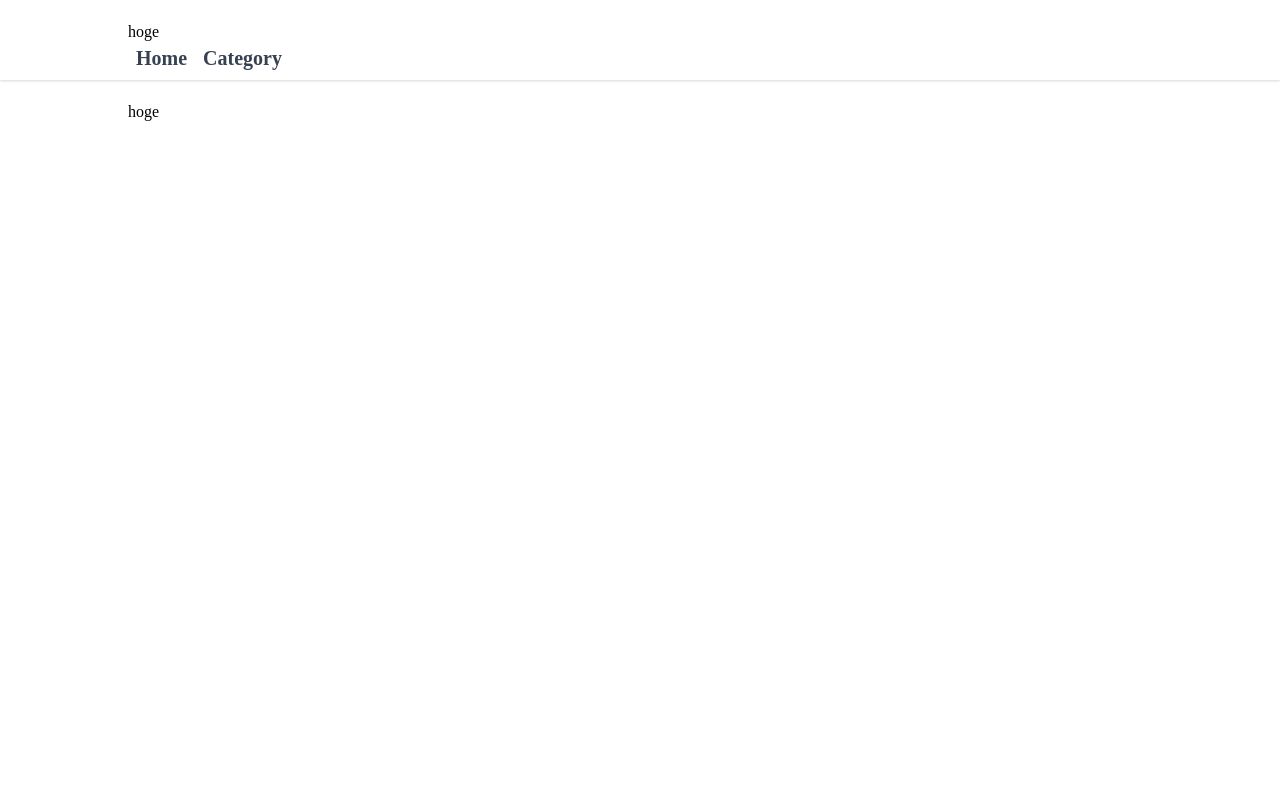
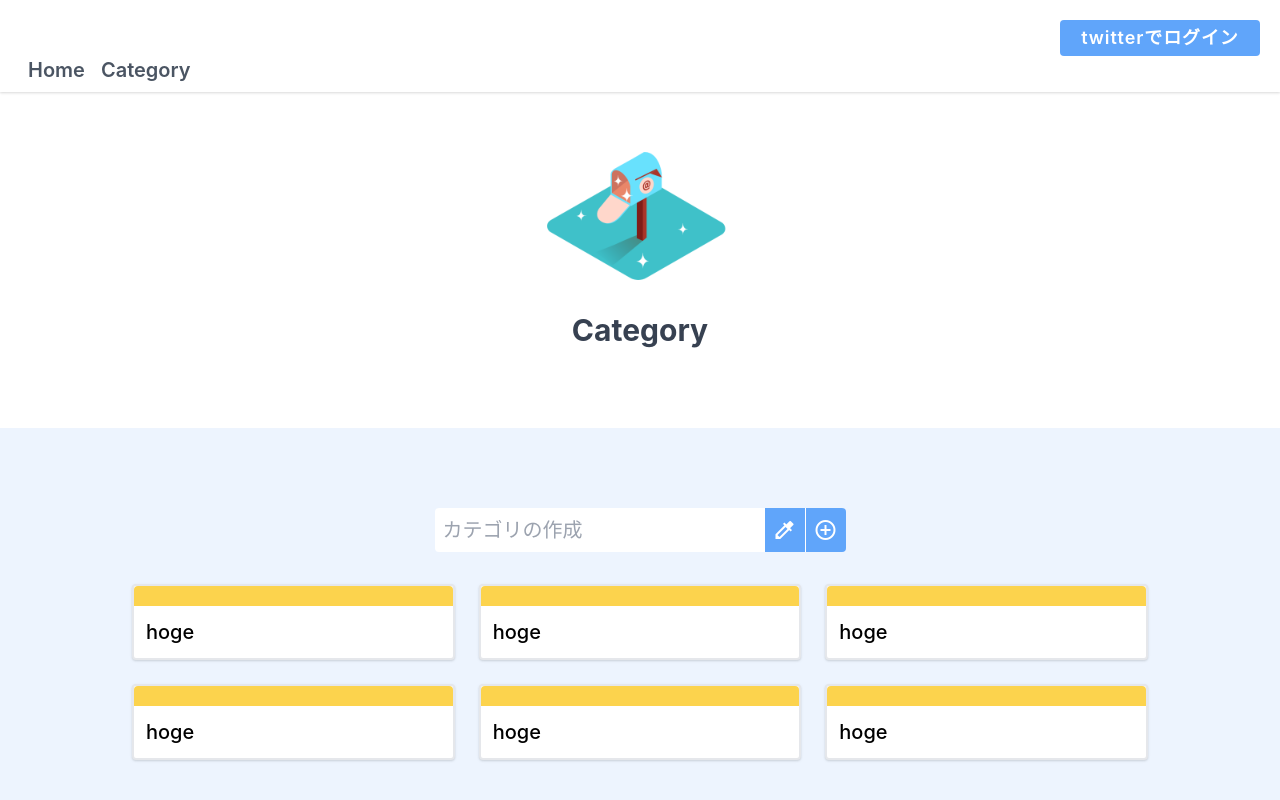
Before and after one commit to kazuki-komori/tweex-front, a Nuxt app: page /category in a window 1280 px wide. Shown: the top 800 px of the page. Built offline with nearby package versions, Linux system fonts and the light colour scheme; no server answers.

Commit message:
update: カテゴリー画面の作成

```diff
--- a/components/atoms/LoginButton.vue
+++ b/components/atoms/LoginButton.vue
@@ -1,9 +1,17 @@
 <template>
   <div
-    class="p-button text-xl bg-blue-400 font-medium text-white text-center rounded cursor-pointer hover:opacity-75 p-1"
+    class="c-button bg-blue-400 text-center rounded cursor-pointer hover:opacity-75 p-1"
   >
-    <p class="font-bold">twitterでログイン</p>
+    <p class="text-sm sm:text-lg font-semibold text-white tracking-wider">twitterでログイン</p>
   </div>
 </template>
-<script>
-</script>
+<style scoped>
+.c-button {
+  width: 200px;
+}
+@media (max-width: 639px) {
+  .c-button {
+    width: 150px;
+  }
+}
+</style>
--- a/components/atoms/Modal.vue
+++ b/components/atoms/Modal.vue
@@ -1,6 +1,6 @@
 <template>
   <div @click.self="$emit('close')" class="left-0 top-0 h-screen w-full fixed bg-black bg-opacity-50 z-40">
-    <div class="modal p-10 bg-white rounded shadow-lg w-1/3 mt-24 mx-auto bg-gray-200">
+    <div class="modal sm:p-10 p-2 bg-white rounded shadow-lg w-1/3 mt-24 mx-auto bg-gray-200">
       <slot/>
     </div>
   </div>
@@ -13,4 +13,9 @@
   overflow-y: hidden;
   position: fixed;
 }
+@media (max-width: 639px) {
+  .modal {
+    width: 250px;
+  }
+}
 </style>
--- a/components/layout/AppContainer.vue
+++ b/components/layout/AppContainer.vue
@@ -1,5 +1,5 @@
 <template>
-  <section class="c-container w-full mx-auto">
+  <section class="c-container w-full mx-auto px-1">
     <slot />
   </section>
 </template>
--- a/components/layout/AppHeader.vue
+++ b/components/layout/AppHeader.vue
@@ -1,19 +1,25 @@
 <template>
-  <section class="mb-5 pt-5 pb-2 shadow">
-    <AppContainer>
-      <p>hoge</p>
-      <nav>
-        <ul class="flex text-xl font-bold text-gray-700 cursor-pointer">
-          <router-link to="/" class="px-2">Home</router-link>
-          <router-link to="/category" class="px-2">Category</router-link>
-        </ul>
-      </nav>
-    </AppContainer>
+  <section class="px-5 pt-5 pb-2 shadow">
+    <div class="flex justify-end">
+      <LoginButton @click="login"/>
+    </div>
+    <nav class="flex text-xl font-semibold text-gray-600 cursor-pointer">
+      <router-link to="/" class="inline-block px-2">Home</router-link>
+      <router-link to="/category" class="inline-block px-2">Category</router-link>
+    </nav>
   </section>
 </template>
 <script>
 import AppContainer from "@/components/layout/AppContainer"
+import LoginButton from "@/components/atoms/LoginButton"
+import { authMapper } from "@/store/auth"
 export default {
-  components: { AppContainer }
+  components: { AppContainer, LoginButton },
+  methods: {
+    ...authMapper.mapActions(["Login"]),
+    async login () {
+      await this.Login()
+    },
+  }
 }
 </script>
--- /dev/null
+++ b/components/molecules/CategoryCard.vue
@@ -0,0 +1,13 @@
+<template>
+  <div class="shadow rounded bg-white border-2 hover:border-blue-400">
+    <div class="c-banner rounded-t bg-yellow-300 w-full" />
+    <div class="p-3 font-medium text-xl">
+      <p>hoge</p>
+    </div>
+  </div>
+</template>
+<style scoped>
+.c-banner {
+  min-height: 20px;
+}
+</style>
--- a/components/molecules/TwitterCard.vue
+++ b/components/molecules/TwitterCard.vue
@@ -1,22 +1,25 @@
 <template>
   <div>
     <div class="border rounded border-gray-300 shadow p-4">
-        <div class="sm:grid sm:grid-cols-8">
-          <img class="sm:col-span-1 rounded-full" src="https://pbs.twimg.com/profile_images/1326832078432788481/b8-S8iu0_normal.png" alt="プロフィール">
-          <div class="sm:col-span-7">
+      <div class="grid sm:grid-cols-8 grid-cols-6">
+        <img class="sm:col-span-1 col-span-1 w-10 rounded-full" src="https://pbs.twimg.com/profile_images/1326832078432788481/b8-S8iu0_normal.png" alt="プロフィール">
+        <div class="sm:col-span-7 col-span-5">
+          <div class="sm:flex pb-1">
+            <p class="text-gray-700 font-bold sm:px-1">かずやん</p>
+            <div class="flex">
+              <p class="text-gray-600 sm:text-base text-sm px-1">@D_kazuyan</p>
+              <p class="text-gray-600 sm:text-base text-sm px-1">{{$moment("2021-04-14T11:30:12.000Z").fromNow()}}</p>
+            </div>
+          </div>
           <a class="block hover:opacity-80" target="_blank" href="https://twitter.com/D_kazuyan/status/1385241500427055109">
-              <div class="sm:flex pb-1">
-                <p class="text-gray-700 font-bold px-1">かずやん</p>
-                <p class="text-gray-600 font-medium px-1">@D_kazuyan</p>
-                <p class="text-gray-600 font-medium px-1">{{$moment("2021-04-14T11:30:12.000Z").fromNow()}}</p>
-              </div>
-              <p class="text-gray-700 font-bold">届いた！\nこれ着て大学行ったら流石に変人扱いされそう https://t.co/C41aJhLByQ</p>
+            <p class="text-gray-700 text-sm font-medium">届いた！\nこれ着て大学行ったら流石に変人扱いされそう https://t.co/C41aJhLByQ</p>
           </a>
           <div class="pt-2 grid grid-cols-4">
             <img
               v-for="_ in 4"
               @click="viewIMG('https://pbs.twimg.com/media/Ey7mFUcVIAMhhVd.jpg')"
-                class="cursor-pointer p-img w-full p-0.5 col-span-2 object-cover rounded transparent opacity-90" src="https://pbs.twimg.com/media/Ey7mFUcVIAMhhVd.jpg"
+              class="p-img w-full col-span-2 cursor-pointer object-cover rounded transparent opacity-90 border-2 hover:border-blue-500"
+              src="https://pbs.twimg.com/media/Ey7mFUcVIAMhhVd.jpg"
               alt=""
             >
           </div>
@@ -44,4 +47,9 @@ export default {
 .p-img {
   height: 180px;
 }
+@media (max-width: 639px) {
+  .p-img {
+    height: 100px;
+  }
+}
 </style>
--- a/layouts/default.vue
+++ b/layouts/default.vue
@@ -1,20 +1,17 @@
 <template>
   <div class="font">
     <AppHeader/>
-    <AppContainer>
-      <Nuxt />
-    </AppContainer>
+    <Nuxt />
   </div>
 </template>
 <script>
-import AppContainer from "../components/layout/AppContainer"
 import AppHeader from "@/components/layout/AppHeader"
 export default {
-  components: { AppHeader, AppContainer }
+  components: { AppHeader }
 }
 </script>
 <style scoped>
 .font {
-  font-family: "游ゴシック",serif;
+  font-family: Inter, BlinkMacSystemFont, Arial ,sans-serif;
 }
 </style>
--- a/nuxt.config.js
+++ b/nuxt.config.js
@@ -10,7 +10,10 @@ export default {
       { name: "viewport", content: "width=device-width, initial-scale=1" },
       { hid: "description", name: "description", content: "" }
     ],
-    link: [{ rel: "icon", type: "image/x-icon", href: "/favicon.ico" }]
+    link: [
+      { rel: "icon", type: "image/x-icon", href: "/favicon.ico" },
+      { rel: 'stylesheet', href: 'https://fonts.googleapis.com/icon?family=Material+Icons' },
+    ]
   },
 
   // Global CSS: https://go.nuxtjs.dev/config-css
--- a/package.json
+++ b/package.json
@@ -16,7 +16,8 @@
     "core-js": "^3.9.1",
     "firebase": "^8.4.1",
     "moment": "^2.29.1",
-    "nuxt": "^2.15.3"
+    "nuxt": "^2.15.3",
+    "remark": "^13.0.0"
   },
   "devDependencies": {
     "@nuxt/types": "^2.15.4",
--- /dev/null
+++ b/pages/category/-SecHero.vue
@@ -0,0 +1,26 @@
+<template>
+  <section class="pt-5 pb-20">
+    <AppContainer>
+      <img class="p-img mx-auto block" src="@/assets/images/clean_box.png" alt="">
+      <p class="text-center sm:text-3xl text-xl text-gray-700 font-bold">Category</p>
+    </AppContainer>
+  </section>
+</template>
+<script>
+import AppContainer from "@/components/layout/AppContainer"
+export default {
+  components: { AppContainer }
+}
+</script>
+<style scoped>
+.p-img {
+  width: 200px;
+  height: 200px;
+}
+@media (max-width: 639px) {
+  .p-img {
+    width: 100px;
+    height: 100px;
+  }
+}
+</style>
--- a/pages/category/index.vue
+++ b/pages/category/index.vue
@@ -1,5 +1,45 @@
 <template>
-  <section>
-    <p>hoge</p>
-  </section>
+  <div>
+    <SecHero/>
+    <section class="bg-blue-100 bg-opacity-50 py-20">
+      <AppContainer>
+        <div class="flex items-center justify-center pb-8">
+          <label class="px-2 hidden" for="category">カテゴリの作成</label>
+          <input
+            class="rounded-l sm:px-2 py-2 text-xl font-medium"
+            autocomplete="off"
+            placeholder="カテゴリの作成"
+            type="text"
+            id="category"
+          >
+          <div class="bg-blue-400 cursor-pointer border-r border-white">
+            <span class="block material-icons font-medium text-white text-2xl py-1.5 px-2">
+              colorize
+            </span>
+          </div>
+          <div class="bg-blue-400 cursor-pointer rounded-r">
+            <span class="block material-icons font-medium text-white text-2xl py-1.5 px-2">
+              add_circle_outline
+            </span>
+          </div>
+        </div>
+        <div class="grid grid-cols-6 sm:gap-6 gap-2">
+          <div class="sm:col-span-2 col-span-3" v-for="_ in 6">
+            <CategoryCard/>
+          </div>
+        </div>
+      </AppContainer>
+    </section>
+  </div>
 </template>
+<script>
+import AppContainer from "@/components/layout/AppContainer"
+import SecHero from "@/pages/category/-SecHero"
+import CategoryCard from "@/components/molecules/CategoryCard"
+
+export default {
+  components: { CategoryCard, SecHero, AppContainer },
+}
+</script>
+<style scoped>
+</style>
--- a/pages/index.vue
+++ b/pages/index.vue
@@ -1,6 +1,6 @@
 <template>
-  <div>
-    <LoginButton @click="login"/>
+  <section>
+    <AppContainer>
       <section class="grid grid-cols-6">
         <div class="sm:col-span-3 col-span-6 m-2" v-for="_ in 6">
           <TwitterCard @preview="preview"/>
@@ -9,7 +9,8 @@
       <Modal v-if="isModalShow" @close="isModalShow = false">
         <img :src="previewURL" alt="">
       </Modal>
-  </div>
+    </AppContainer>
+  </section>
 </template>
 
 <script>
@@ -17,9 +18,10 @@ import { authMapper } from "@/store/auth"
 import TwitterCard from "@/components/molecules/TwitterCard"
 import LoginButton from "@/components/atoms/LoginButton"
 import Modal from "@/components/atoms/Modal"
+import AppContainer from "@/components/layout/AppContainer"
 
 export default {
-  components: { Modal, LoginButton, TwitterCard },
+  components: { AppContainer, Modal, LoginButton, TwitterCard },
   data() {
     return {
       previewURL: "",
@@ -41,8 +43,3 @@ export default {
   },
 }
 </script>
-<style scoped>
-.p-button {
-  width: 200px;
-}
-</style>
```
Also changed, not shown: assets/images/clean_box.png (added), 1 other file (tests, documents, lock files or other folders). Lines whose indentation alone changed are shown as unchanged.
